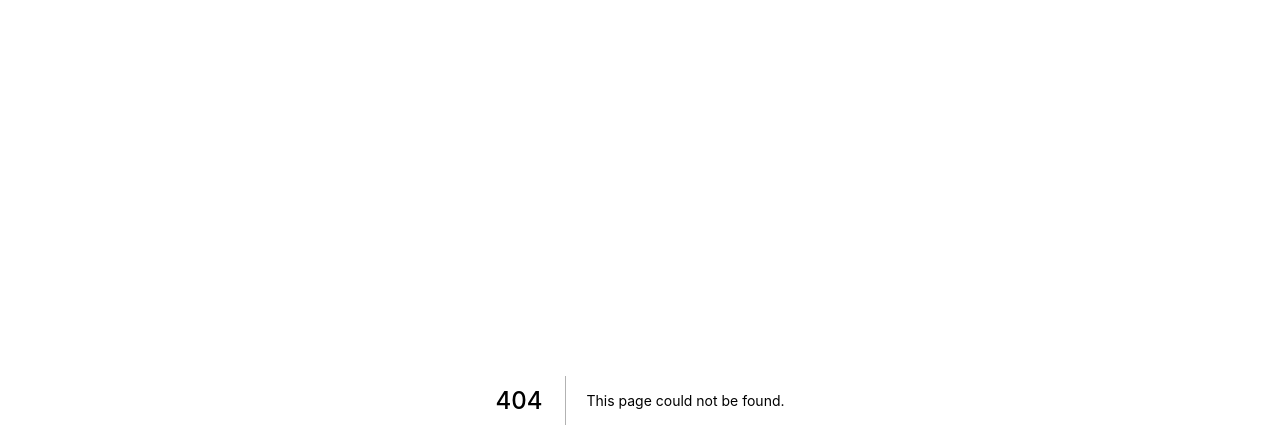
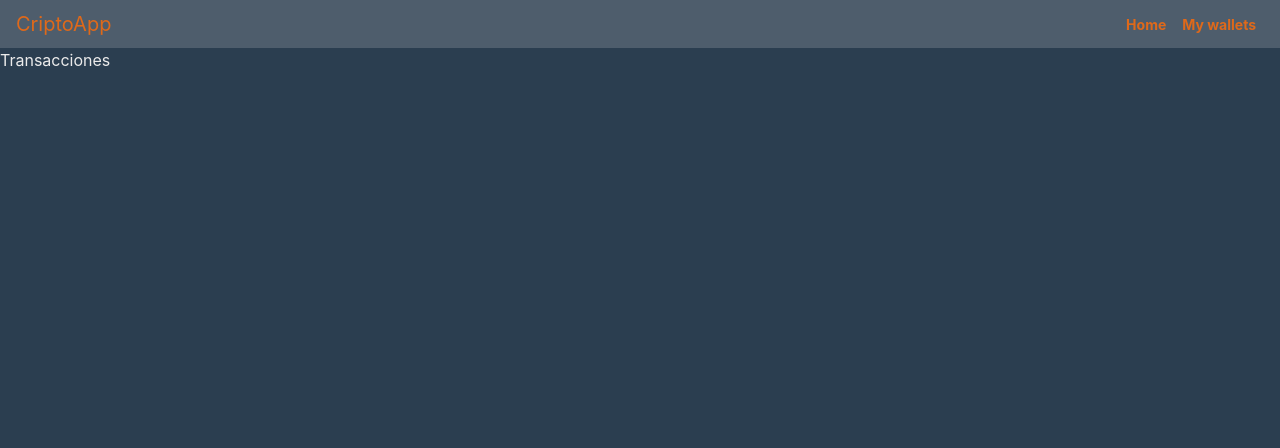
Before and after one commit to NestorLA/challengecriptomonedas, a Next.js app: page /wallets/1 in a window 1280 px wide. Before the commit this address had no page. Shown: the top 448 px of the page. Built offline with nearby package versions, Linux system fonts and the light colour scheme.

Commit message:
añadido layout, rutas dinamicas de wallets

```diff
--- /dev/null
+++ b/components/Layout.js
@@ -0,0 +1,12 @@
+import Navigation from "./Navigation";
+
+const Layout = ({ children }) => {
+  return (
+    <>
+      <Navigation />
+      {children}
+    </>
+  );
+};
+
+export default Layout;
--- a/components/Navigation.js
+++ b/components/Navigation.js
@@ -15,7 +15,7 @@ const Navigation = () => {
             <Link href="/">Home</Link>
           </Nav.Link>
           <Nav.Link className="font-weight-bold">
-            <Link href="/wallets">My Wallets</Link>
+            <Link href="/wallets">My wallets</Link>
           </Nav.Link>
         </Nav>
       </Navbar.Collapse>
--- a/pages/_app.js
+++ b/pages/_app.js
@@ -1,8 +1,13 @@
-import "../styles/bootstrap.min.css"
-import '../styles/globals.css'
+import "../styles/bootstrap.min.css";
+import "../styles/globals.css";
+import Layout from "../components/Layout";
 
 function MyApp({ Component, pageProps }) {
-  return <Component {...pageProps} />
+  return (
+    <Layout>
+      <Component {...pageProps} />
+    </Layout>
+  );
 }
 
-export default MyApp
+export default MyApp;
--- a/pages/index.js
+++ b/pages/index.js
@@ -2,7 +2,6 @@ import Head from "next/head";
 import { useEffect, useState } from "react";
 
 // components
-import Navigation from "../components/Navigation";
 import CoinsShower from "../components/CoinsShower";
 
 import { Button } from "react-bootstrap";
@@ -15,8 +14,6 @@ export default function Home({ data }) {
         <meta name="description" content="Generated by create next app" />
         <link rel="icon" href="/favicon.ico" />
       </Head>
-
-      <Navigation />
       <CoinsShower coins={data} />
     </>
   );
--- /dev/null
+++ b/pages/wallets/[id].js
@@ -0,0 +1,5 @@
+const WalletDetails = () => {
+    return ( <div>Transacciones</div> );
+}
+
+export default WalletDetails;
--- a/pages/wallets.js
+++ b/pages/wallets/index.js
@@ -1,5 +1,4 @@
-import Navigation from "../components/Navigation";
-import CardWallet from "../modules/wallet/components/CardWallet";
+import CardWallet from "../../modules/wallet/components/CardWallet";
 
 import { useState, useEffect } from "react";
 
@@ -57,7 +56,6 @@ const Wallet = () => {
 
   return (
     <>
-      <Navigation />
       <Container>
         <Row>
           <Col>
```
Also changed, not shown: modules/wallet/components/CardWallet.js (+6 -6 lines), styles/Home.module.css (added).
